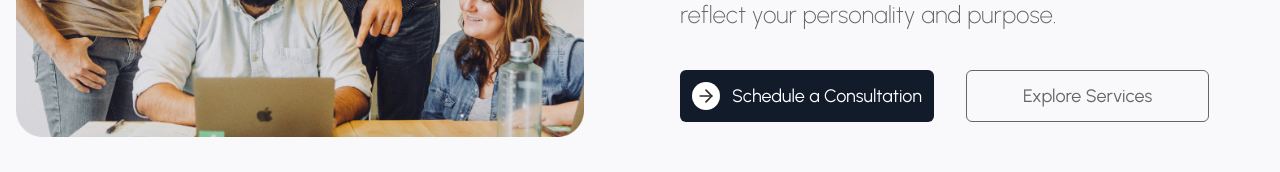
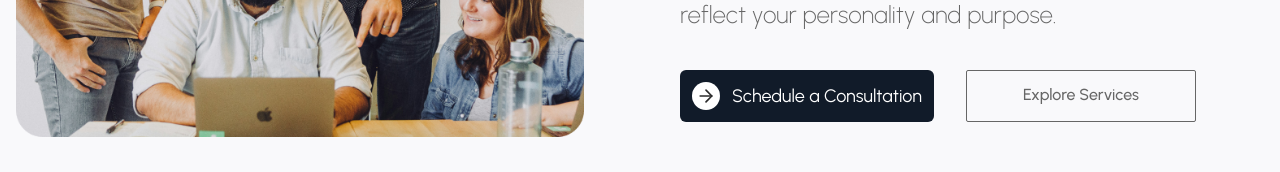
Before and after one commit to Shresthap21/Fabrizones, a Next.js app: page /about-us in a window 1280 px wide. Shown: the part 704-876 px from the top of the page. Built offline with nearby package versions, Linux system fonts and the light colour scheme.

Commit message:
feat: navigate to services

```diff
--- a/app/about-us/page.js
+++ b/app/about-us/page.js
@@ -4,6 +4,7 @@ import Contact from "@/components/Contact";
 import Navbar from "@/components/Navbar";
 import React from "react";
 import Button from "@/components/Button";
+import Link from "next/link";
 
 const page = () => {
   return (
@@ -39,9 +40,9 @@ const page = () => {
             </p>
             <div className="flex gap-8 font-urbanist">
               <Button isHomePage={false} size="default" />
-              <button className="border border-[#666666] text-[#666666] px-14 py-2 text-lg rounded-md">
-                Explore Services
-              </button>
+              <Link href="/services" className="border border-[#666666] text-[#666666] px-14 py-3 text-base rounded-sm font-medium hover:bg-[#F0F0F0] transition-all">
+              Explore Services
+            </Link>
             </div>
           </div>
         </div>
--- a/app/products/[slug]/page.js
+++ b/app/products/[slug]/page.js
@@ -1,6 +1,7 @@
 import React from "react";
 import { productData } from "@/data/products";
 import Button from "@/components/Button";
+import Link from "next/link";
 
 export default function Page({ params }) {
   const { slug } = params;
@@ -96,9 +97,9 @@ export default function Page({ params }) {
         <div className="flex justify-end">
           <div className="bg-white px-20 py-8 flex justify-center gap-10">
             <Button isHomePage={false} size="default" />
-            <button className="border border-[#666666] text-[#666666] px-8 py-3 text-base rounded-sm font-medium hover:bg-[#F0F0F0] transition-all">
+            <Link href="/services" className="border border-[#666666] text-[#666666] px-8 py-3 text-base rounded-sm font-medium hover:bg-[#F0F0F0] transition-all">
               Explore Services
-            </button>
+            </Link>
           </div>
         </div>
       </div>
```
